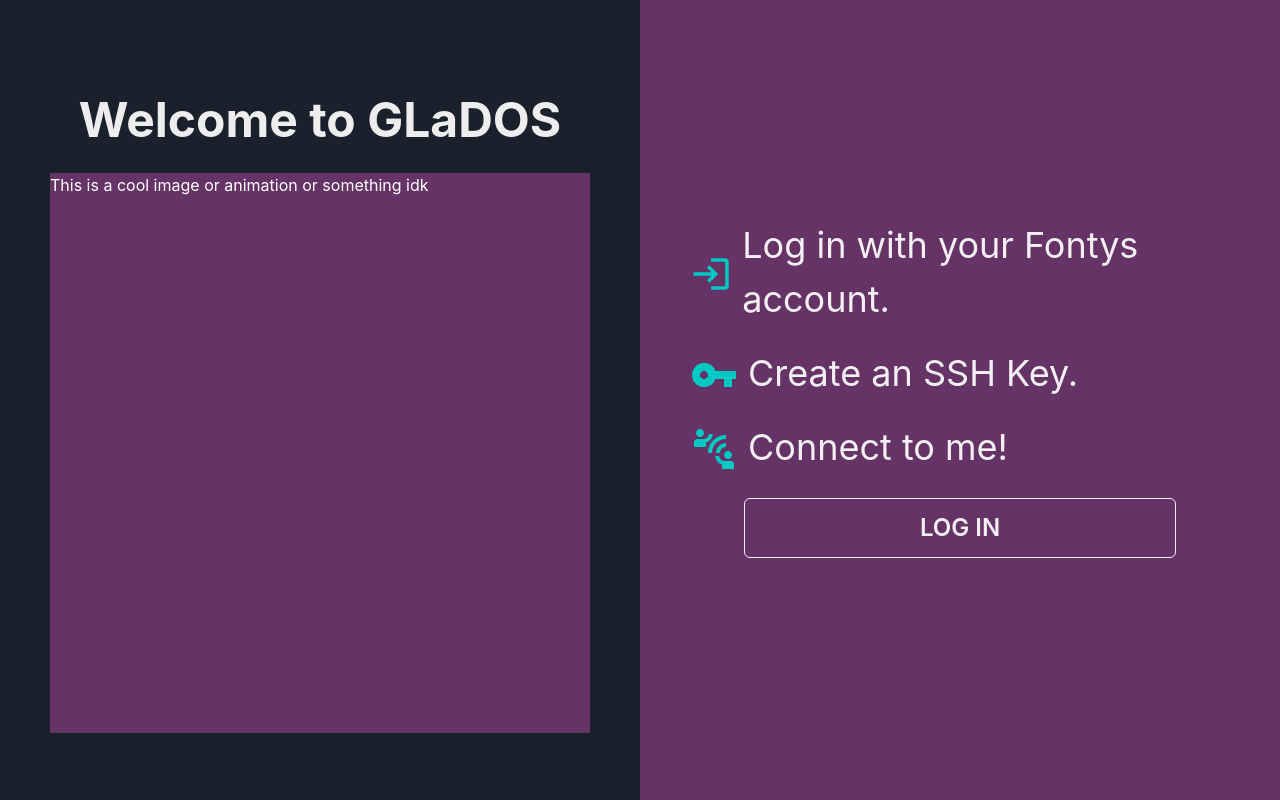
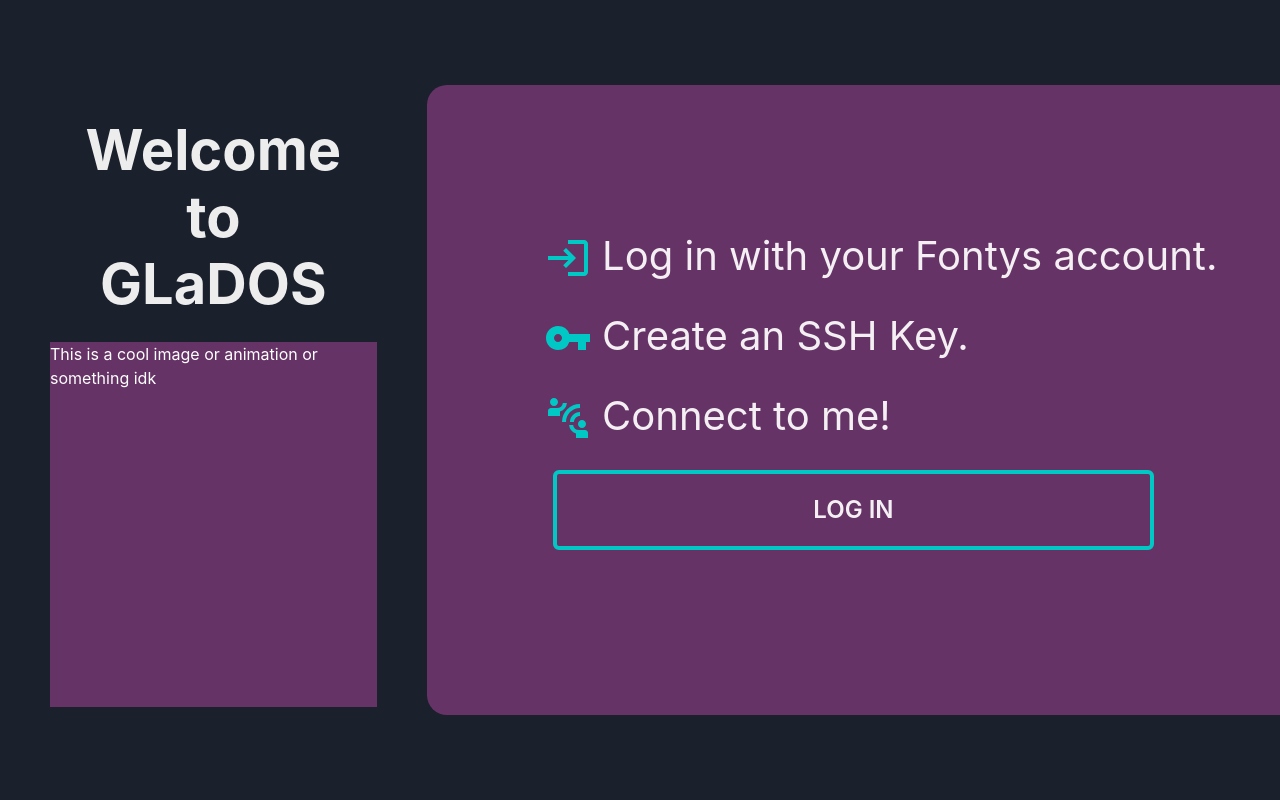
Before and after one commit to Quantified-Student/hpc-platform, a Next.js app: page / in a window 1280 px wide. Built offline with nearby package versions, Linux system fonts and the light colour scheme.

Commit message:
tweak: login page layout and buttoncolor

```diff
--- a/pages/index.tsx
+++ b/pages/index.tsx
@@ -1,5 +1,5 @@
 import type {NextPage} from 'next';
-import {Box, Button, Grid, GridItem, Heading, Icon, List, ListItem} from "@chakra-ui/react";
+import {Box, Button, Grid, GridItem, Heading, List, ListItem} from "@chakra-ui/react";
 import styles from "../styles/Home.module.css";
 import {MdConnectWithoutContact, MdLogin, MdVpnKey} from "react-icons/md";
 
@@ -9,41 +9,41 @@
             <Grid
                 h={'100vh'}
                 templateRows='repeat(1, 1fr)'
-                templateColumns='repeat(2, 1fr)'
+                templateColumns='repeat(3, 1fr)'
             >
-                <GridItem colSpan={1}>
-                    <div className={styles.container}>
-                        <Heading m={'3vh'} fontSize={'6vh'}>
+                <GridItem className={styles.sideBox} colSpan={1}>
+                    <div className={styles.leftContainer}>
+                        <Heading m={'3vh'} textAlign={'center'} fontSize={'7vh'}>
                             Welcome to GLaDOS
                         </Heading>
-                        <Box bg='#663366' w='100%' minH='80%' color='white'>
+                        <Box bg='#663366' w='100%' h='65%' color='white'>
                             This is a cool image or animation or something idk
                         </Box>
                     </div>
                 </GridItem>
-                <GridItem bg='#663366'>
-                    <div className={styles.container}>
-                        <List spacing={5}>
-                            <ListItem fontSize={'4.5vh'}>
+                <GridItem className={styles.sideBox} colSpan={2} bg='#663366'>
+                    <div className={styles.rightContainer}>
+                        <List marginLeft={'2%'} spacing={5}>
+                            <ListItem fontSize={'5vh'}>
                                 <div className={styles.inlineCenter}>
                                     <MdLogin className={styles.icon}/>
                                     Log in with your Fontys account.
                                 </div>
                             </ListItem>
-                            <ListItem fontSize={'4.5vh'}>
+                            <ListItem fontSize={'5vh'}>
                                 <div className={styles.inlineCenter}>
                                     <MdVpnKey className={styles.icon}/>
                                     Create an SSH Key.
                                 </div>
                             </ListItem>
-                            <ListItem fontSize={'4.5vh'}>
+                            <ListItem fontSize={'5vh'}>
                                 <div className={styles.inlineCenter}>
                                     <MdConnectWithoutContact className={styles.icon}/>
                                     Connect to me!
                                 </div>
                             </ListItem>
                         </List>
-                        <Button colorScheme='white' margin={'3vh'} size='lg' width={'80%'} height={'60px'}
+                        <Button borderColor={'#00c9c5'} margin={'3vh'} size='lg' border='4px' width={'80%'} height={'10vh'}
                                 fontSize='3vh' variant={'outline'}>
                             LOG IN
                         </Button>
--- a/styles/Home.module.css
+++ b/styles/Home.module.css
@@ -1,16 +1,18 @@
-.container{
+.leftContainer{
   display: flex;
   align-items: center;
   justify-content: center;
   flex-direction: column;
   padding: 50px;
-  height:100vh;
+  height:100%;
 }
-.loginButton{
-  width:80%;
-  height:60px;
-  margin:1vh;
-  font-size: 3vh;
+.rightContainer{
+  display: flex;
+  margin-left: 12%;
+  align-items: start;
+  justify-content: center;
+  flex-direction: column;
+  height:100%;
 }
 .inlineCenter{
   display:flex;
@@ -22,3 +24,8 @@
   color: #00c9c5;
   font-size: 6vh;
 }
+.sideBox{
+  margin-top:10%;
+  margin-bottom: 10%;
+  border-radius: 20px 0 0 20px ;
+}
```
